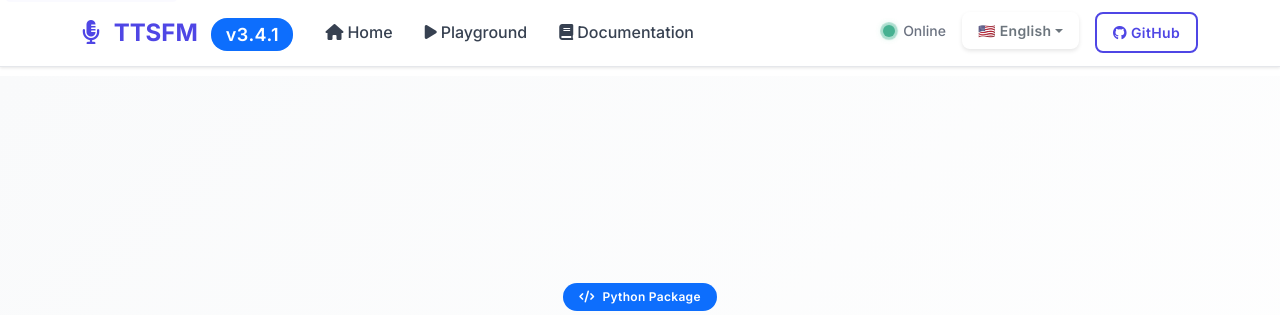
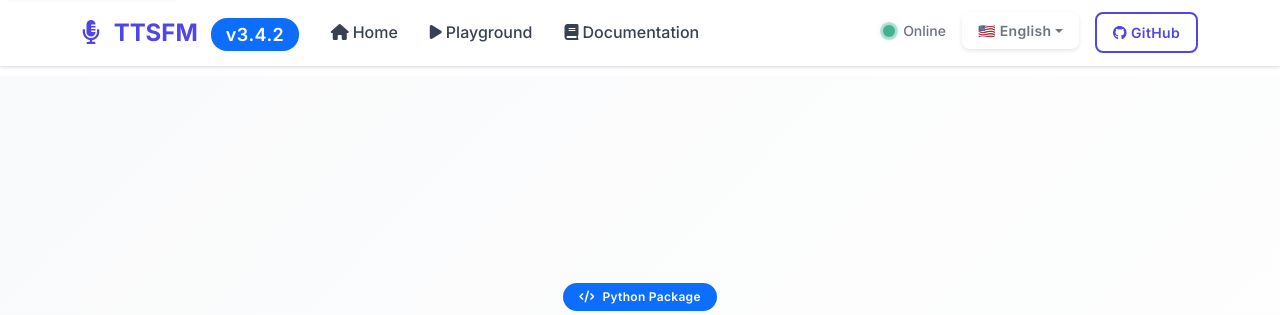
Before and after one commit to v5china/ttsfm, a Flask app: page / in a window 1280 px wide. Shown: the top 315 px of the page. Run offline with Flask 2, Linux system fonts and the light colour scheme.

Commit message:
Bump version to 3.4.2 and update changelog
Updated version references to 3.4.2 in pyproject.toml, app.py, base.html, and __init__.py. Added changelog entries for security fixes, full Chinese translation coverage, and UI improvements.

```diff
--- a/pyproject.toml
+++ b/pyproject.toml
@@ -86,7 +86,7 @@ ttsfm = "ttsfm.cli:main"
 version_scheme = "no-guess-dev"
 local_scheme = "no-local-version"
 
-fallback_version = "3.4.1"
+fallback_version = "3.4.2"
 [tool.setuptools]
 packages = ["ttsfm"]
 
--- a/ttsfm-web/app.py
+++ b/ttsfm-web/app.py
@@ -509,7 +509,7 @@ def get_status():
             {
                 "status": "online",
                 "tts_service": "openai.fm (free)",
-                "package_version": "3.4.1",
+                "package_version": "3.4.2",
                 "timestamp": datetime.now().isoformat(),
             }
         )
@@ -536,7 +536,7 @@ def health_check():
     return jsonify(
         {
             "status": "healthy",
-            "package_version": "3.4.1",
+            "package_version": "3.4.2",
             "image_variant": caps.get_capabilities()["image_variant"],
             "ffmpeg_available": caps.ffmpeg_available,
             "timestamp": datetime.now().isoformat(),
--- a/ttsfm-web/templates/base.html
+++ b/ttsfm-web/templates/base.html
@@ -88,7 +88,7 @@
             <a class="navbar-brand" href="{{ url_for('index') }}">
                 <i class="fas fa-microphone-alt me-2"></i>
                 <span class="fw-bold">TTSFM</span>
-                <span class="badge bg-primary ms-2 small">v3.4.1</span>
+                <span class="badge bg-primary ms-2 small">v3.4.2</span>
             </a>
 
             <button class="navbar-toggler border-0" type="button" data-bs-toggle="collapse" data-bs-target="#navbarNav" aria-controls="navbarNav" aria-expanded="false" aria-label="Toggle navigation">
--- a/ttsfm/__init__.py
+++ b/ttsfm/__init__.py
@@ -62,7 +62,7 @@ from .models import (
 )
 from .utils import split_text_by_length, validate_text_length
 
-__version__ = "3.4.1"
+__version__ = "3.4.2"
 __author__ = "dbcccc"
 __email__ = "120614547+dbccccccc@users.noreply.github.com"
 __description__ = "Text-to-Speech API Client with OpenAI compatibility"
```
Also changed, not shown: CHANGELOG.md.
